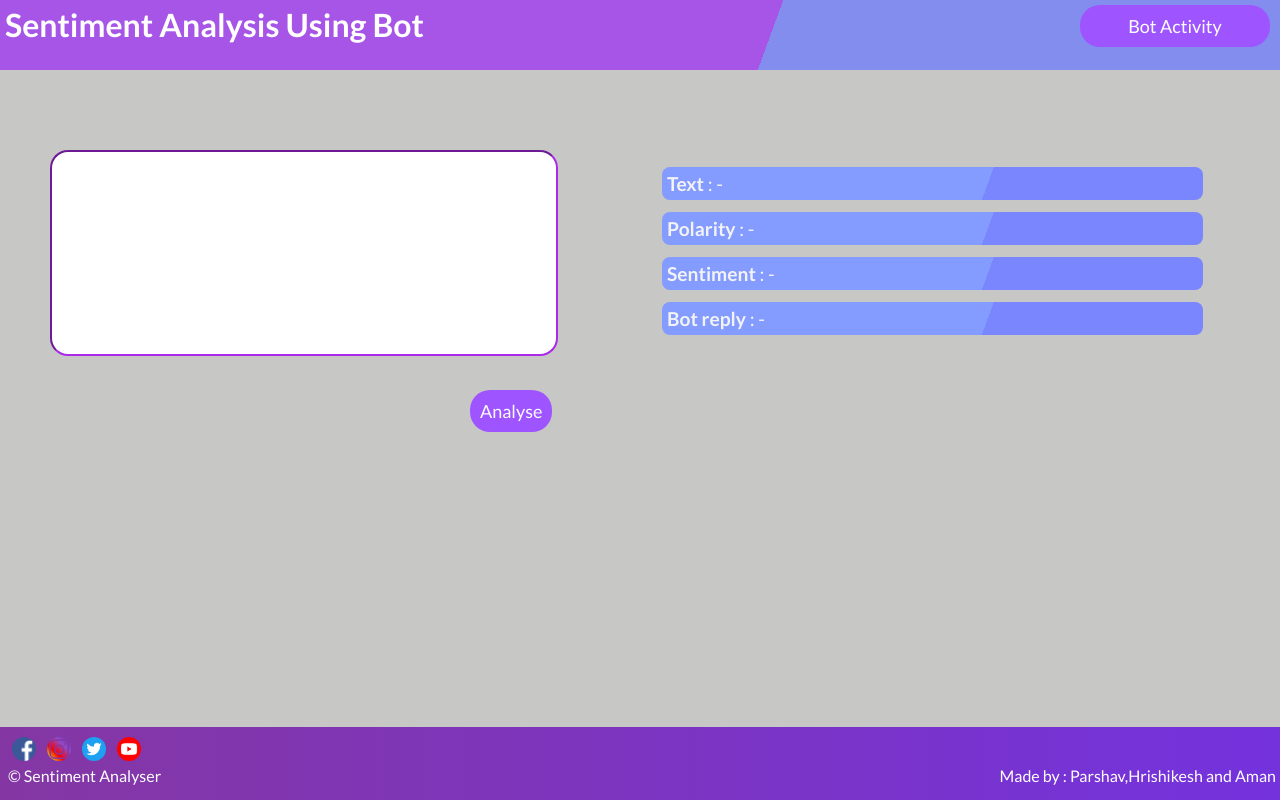
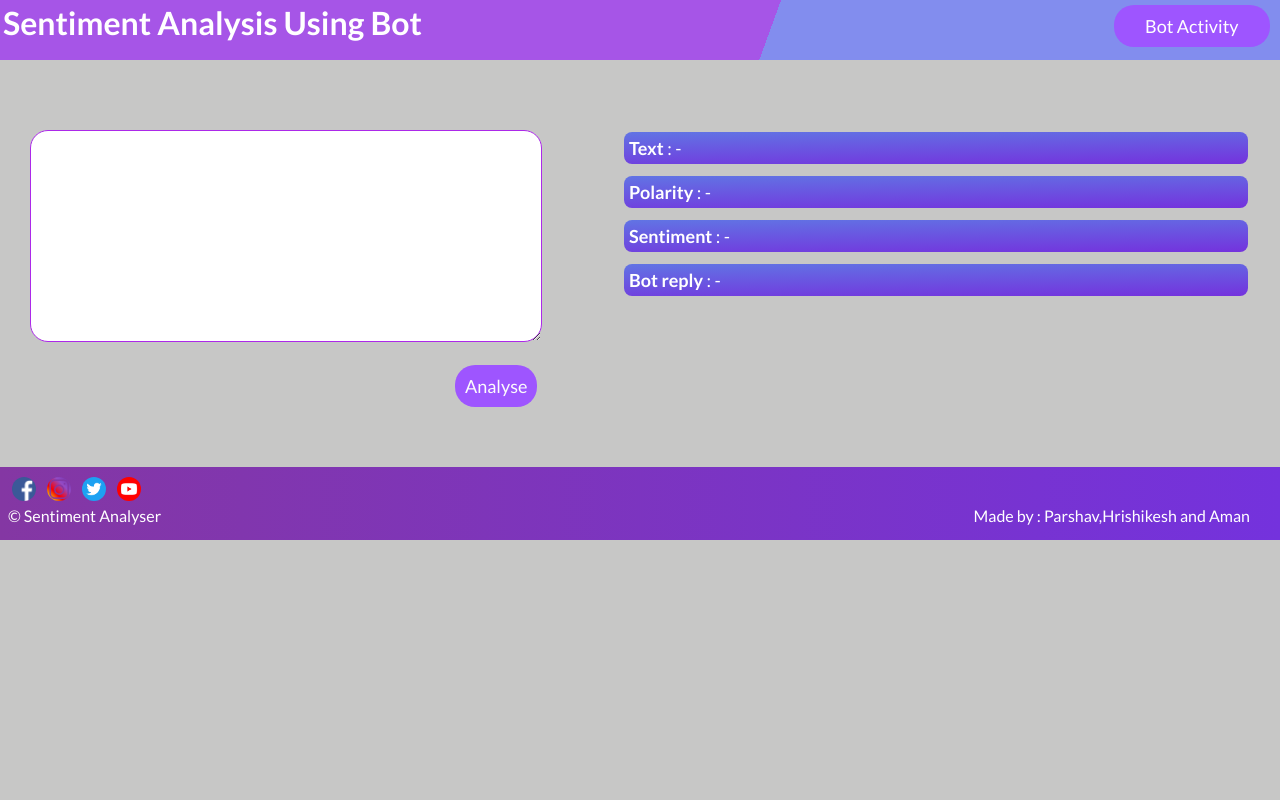
Before and after one commit to hrishilamdade/sentimentAnalysis, a Django app: page / in a window 1280 px wide. Run offline with Django 3.2, Linux system fonts and the light colour scheme.

Commit message:
Changes in style

```diff
--- a/static/style.css
+++ b/static/style.css
@@ -1,5 +1,6 @@
 *{
     font-family: "Lato", "Georgia";
+    background-size: 100%;
 }
 body{
     margin: 0px;
@@ -12,6 +13,7 @@ body{
 .header{
     position: fixed;
     top: 0px;
+    height: 60px;
     z-index: 1;
     width: 100%;
     display: flex;
@@ -20,7 +22,7 @@ body{
 }
 .heading{
     margin-top: 0px;
-    padding: 5px;
+    padding: 3px;
     /* text-shadow: 3px 3px 8px black; */
     color: rgb(255, 255, 255);
 }
@@ -28,17 +30,17 @@ body{
     position: fixed;
     right: 5px;
     top:5px;
-    left: 900px;
+    left: 72%;
     text-decoration: none;
     height: auto;
     width: auto;
     color: rgb(255, 255, 255);
 }
 .bot-activity{
-    position: fixed;
+    position: absolute;
     right: 10px;
     top:5px;
-    left: 1080px;
+    left: 87%;
     text-decoration: none;
     height: auto;
     width: auto;
@@ -58,34 +60,36 @@ a{
 }
 .container{
     margin-top: 100px;
+}
+.main{
     display: flex;
-    float: left;
+    flex-direction: row;
+    background-size:100% ;
 }
 .form{
-    position: fixed;
-    margin: 50px;
+    margin: 30px;
+    position:relative;
 }
 .inp-txt{
-    text-overflow: ellipsis;
-    overflow: scroll;
-    white-space: nowrap;
-    word-wrap: break-word;
-    word-break: break-all;
+    position:relative;
     height:200px;
     width: 500px;
-    text-overflow: ellipsis;
-    font-size: 26px;
+    padding: 5px;
+    font-size: large;
     box-shadow: 0px 0px 0px black;
     border-radius: 18px;
+    scroll-behavior:smooth;
+    scroll-snap-type: none;
+    scroll-margin-block:inherit ;
     border-color: rgb(172, 41, 233);
 
 }
 button{
+    position: relative;
+    color: rgb(252, 252, 252);
     padding: 10px;
-    top: 390px;
-    left:470px;
-    position: fixed;
-    color: rgb(252, 252, 252);
+    top:20px;
+    left: 425px;
     font-size: large;
     background-color: rgb(158, 85, 255);
     border-radius: 20px;
@@ -103,28 +107,33 @@ button:hover{
 }
 .res{
     padding:10px;
-    position: absolute;
+    position: inherit;
     right: 10px;
-    left: 600px;
-    margin: 45px;
-    margin-left: 40px;
+    width: 100%;
+    margin-top: 10px;
+    margin-right: 10px;
     margin-bottom: 30px;
+    margin-left: 30px;
 }
 .res:hover{
     box-shadow: none;
 }
 .ml{
+
+
     margin: 12px;
-    /* background-image: linear-gradient(-90deg,rgb(37, 147, 175),rgb(0, 145, 113)); */
-    font-size: larger;
+    /* background-image: linear-gradient(
+-90deg
+,rgb(37, 147, 175),rgb(0, 145, 113)); */
+    font-size: large;
     font-family: 'Lato','Georgia';
-    width:  auto;
-    height: auto ;
-    color: rgb(243, 243, 243);
+    width: auto;
+    height: auto;
+    color: rgb(255 255 255);
     padding: 5px;
     transition: 0.2s;
     border-radius: 8px;
-    background-image: linear-gradient(110deg,rgb(132, 155, 255)60%,rgb(121, 134, 253)60%);
+    background-image: linear-gradient(-1deg,rgb(116 50 221),rgb(97 116 228));
 }
 .ml:hover{
     box-shadow: 1px 1px 9px rgb(136, 136, 136),1px 1px 9px rgb(136, 136, 136);
@@ -140,8 +149,10 @@ button:hover{
     position: absolute;
     top:160px;
     left: 30px;
+    width: 90%;
+    right: 30px;
     padding: 10px;
-    color: white;
+    color: white;margin: 20px;
 }
 .caption{
     font-size: 30px;
@@ -165,12 +176,15 @@ button:hover{
     background-color: rgb(156, 94, 238);
 }
 .footer{
-    position: fixed;
+    position:relative;
     padding: 8px;
     padding-bottom: 15px;
-    right: 0%;
-    bottom: 0;
-    left: 0%;
+    /* width: 98.7%; */
+    height: auto;
+    margin-top:50px;
+    margin-right: 0%;
+    margin-bottom: 0%;
+    bottom: 0px;
     /* align-content: center;
     text-align: center;
     align-self: center; */
@@ -196,7 +210,7 @@ button:hover{
     text-align: left;
 }
 .made{
-    position: fixed;
-    right: 4px;
+    position: absolute;
+    right: 30px;
     bottom: 15px;
 }
--- a/templates/index.html
+++ b/templates/index.html
@@ -5,6 +5,7 @@
     {% load static %}
     <link rel="stylesheet" type="text/css" href="{%static 'style.css' %}">
     <link href='http://fonts.googleapis.com/css?family=Lato:400,700' rel='stylesheet' type='text/css'>
+
 </head>
 <body class="body">
 <div class="header">
@@ -12,26 +13,26 @@
     <button class="bot-activity"><a href="mention">Bot Activity</a></button>
 </div>
 <div class="container">
+    <div class="main">
         <div class='form'>
             <form action="sentiment-analyser" method='post'>
                 {% csrf_token %}
-            <input class="inp-txt" type='textarea' name='data'></input>
+                <textarea class="inp-txt" name='data'></textarea>
                 <button type='submit'>Analyse</button>
             </form></div>
         <div class="res">
-        <div class="ml"><b>Text</b> : {{text}}</div>
+            <div class="ml"><b color="blue">Text</b> : {{text}}</div>
             <div class="ml"><b>Polarity</b> : {{polarity}}</div>
             <div class="ml"><b>Sentiment</b> : {{sentiment}}</div>
             <div class="ml"><b>Bot reply</b> : {{result}}</div>
         </div>
+    </div>
     <footer class="footer">
-      <div>
             {% load static %}
             <a href="" class="icon"><img src="{% static '/images/facebook.png' %}" class="icon hover"></a>
             <a href=""class="icon"><img src="{% static '/images/insta.png' %}" class="icon hover"></a>
             <a href="" class="icon"><img src="{% static '/images/twitter.png' %}" class="icon hover"></a>
             <a href="" class="icon"><img src="{% static '/images/yt.png' %}" class="icon hover"></a>
-      </div>
         <div class="copy">&copy; Sentiment Analyser</div>
         <div class="made">Made by : Parshav,Hrishikesh and Aman</div>
     </footer>
--- a/templates/mentions.html
+++ b/templates/mentions.html
@@ -5,6 +5,7 @@
     {% load static %}
     <link rel="stylesheet" type="text/css" href="{%static 'style.css' %}">
     <link href='http://fonts.googleapis.com/css?family=Lato:400,700' rel='stylesheet' type='text/css'>
+
 </head>
 <body class="body">
 <div class="header">
```
Also changed, not shown: templates/bot.html (+8 -0 lines). Lines whose indentation alone changed are shown as unchanged.
